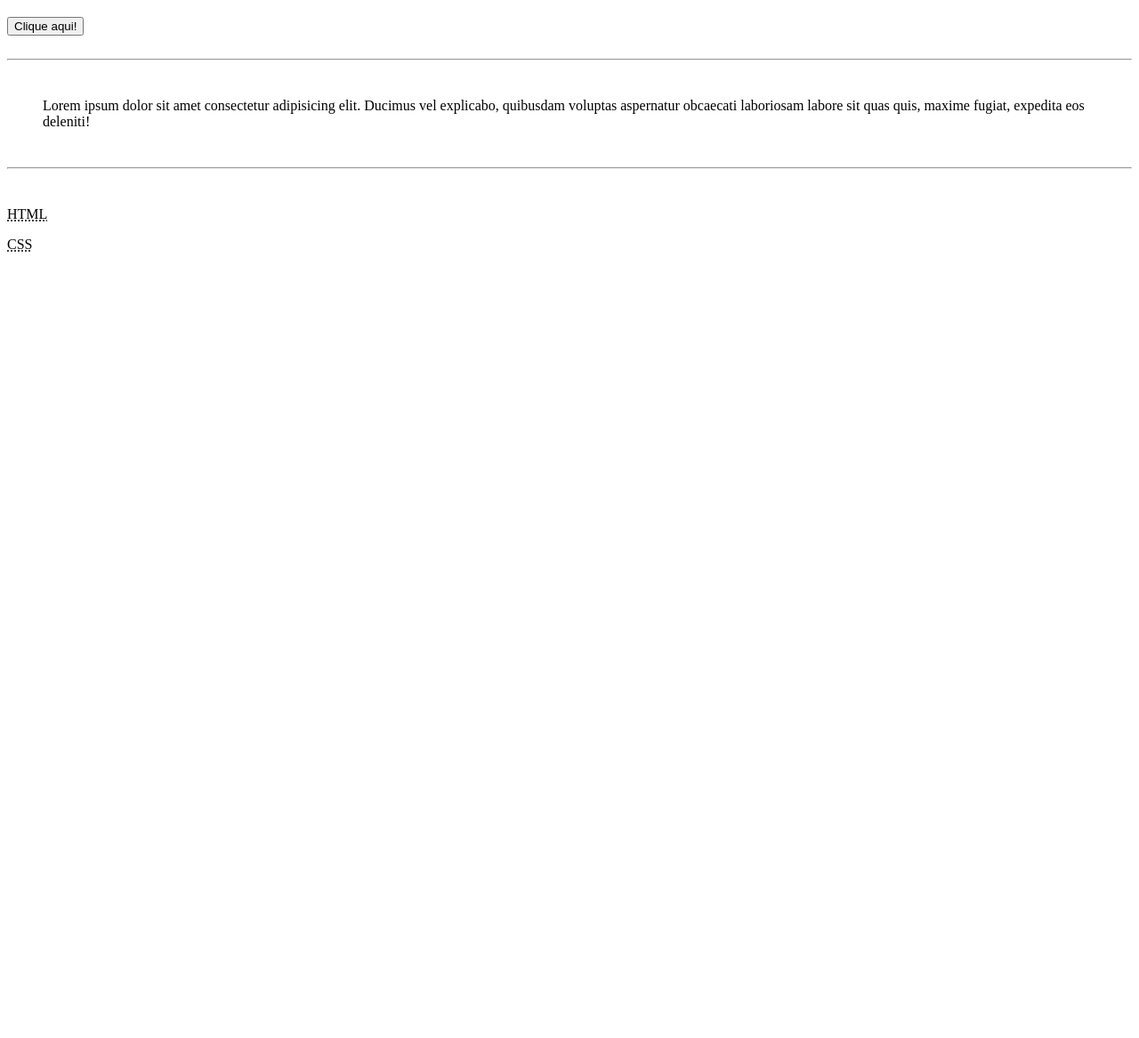
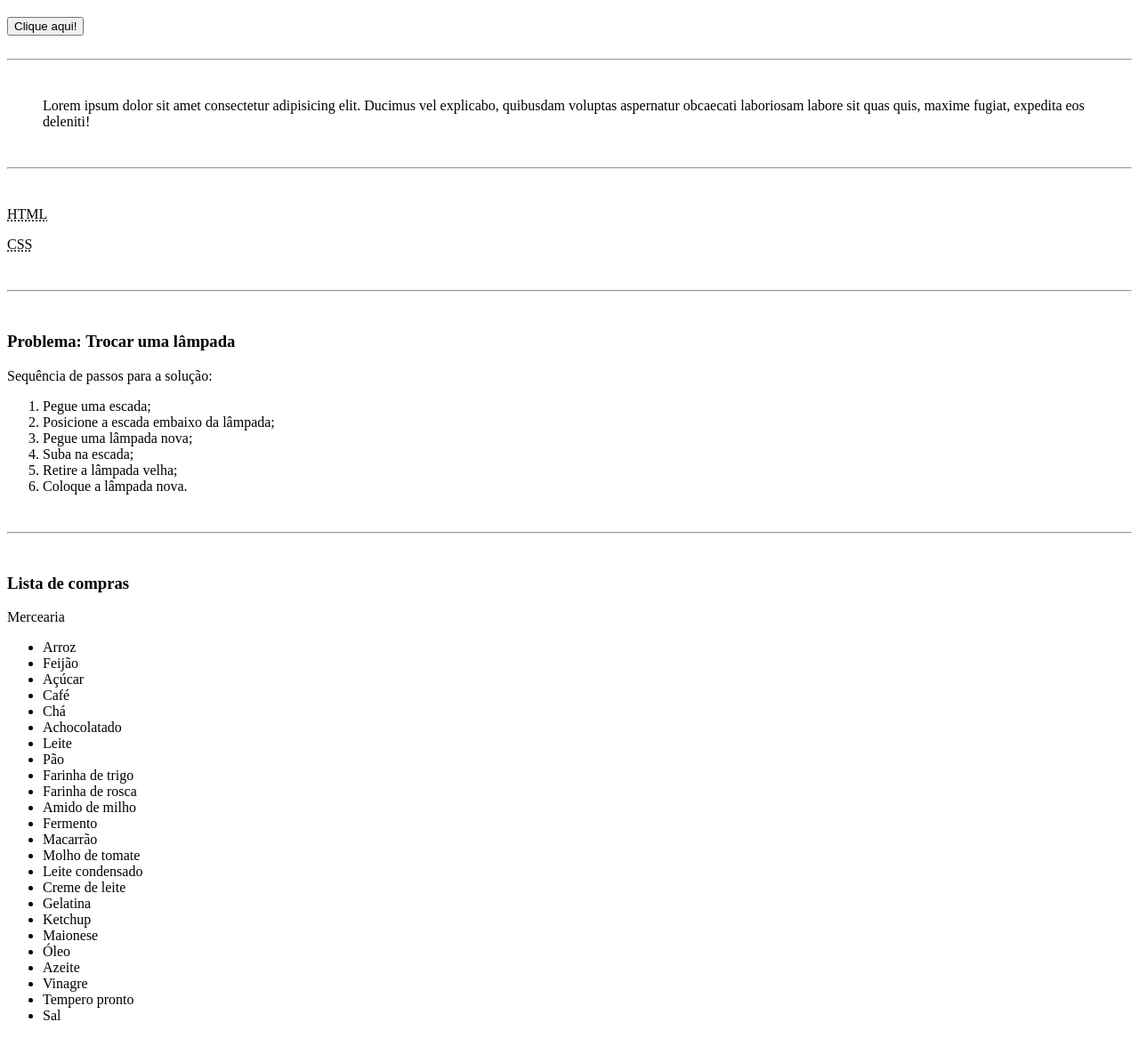
Before and after one commit to alexrla/Estudos_HTML, a plain HTML site: page index.html in a window 1280 px wide. Shown: the part 2884-4051 px from the top of the page at 89% size. Before the commit the page ends 3184 px from the top, so only its background shows below. Drawn offline with Linux system fonts and the light colour scheme.

Commit message:
Conhecendo os diferentes tipos de lista no HTML

```diff
--- a/index.html
+++ b/index.html
@@ -158,5 +158,53 @@
         <p>
             <abbr title="Cascading Style Sheets">CSS</abbr>
         </p>
+
+        <br><hr><br>
+
+        <!-- Listas -->
+
+        <!-- Lista ordenada -->
+        <h3>Problema: Trocar uma lâmpada</h3>
+        <p>Sequência de passos para a solução:</p>
+        <ol>
+            <li>Pegue uma escada;</li>
+            <li>Posicione a escada embaixo da lâmpada;</li>
+            <li>Pegue uma lâmpada nova;</li>
+            <li>Suba na escada;</li>
+            <li> Retire a lâmpada velha;</li>
+            <li>Coloque a lâmpada nova.</li>
+        </ol>
+
+        <br><hr><br>
+
+        <!-- Lista não ordenada -->
+        <h3>Lista de compras</h3>
+        <p>Mercearia</p>
+        <ul>
+            <li>Arroz</li>
+            <li>Feijão</li>
+            <li>Açúcar</li>
+            <li>Café</li>
+            <li>Chá</li>
+            <li>Achocolatado</li>
+            <li>Leite</li>
+            <li>Pão</li>
+            <li>Farinha de trigo</li>
+            <li>Farinha de rosca</li>
+            <li>Amido de milho</li>
+            <li>Fermento</li>
+            <li>Macarrão</li>
+            <li>Molho de tomate</li>
+            <li>Leite condensado</li>
+            <li>Creme de leite</li>
+            <li>Gelatina</li>
+            <li>Ketchup</li>
+            <li>Maionese</li>
+            <li>Óleo</li>
+            <li>Azeite</li>
+            <li>Vinagre</li>
+            <li>Tempero pronto</li>
+            <li>Sal</li>
+        </ul>
     </body>
 </html>
```
Also changed, not shown: 1 other file.
